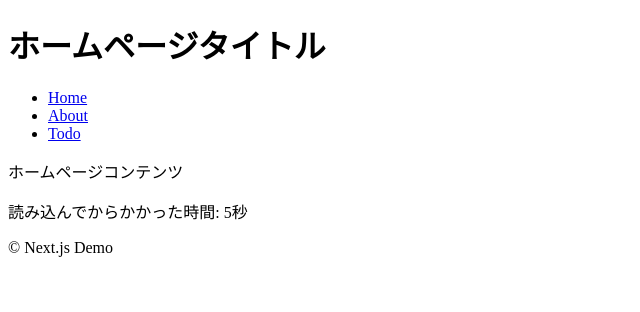
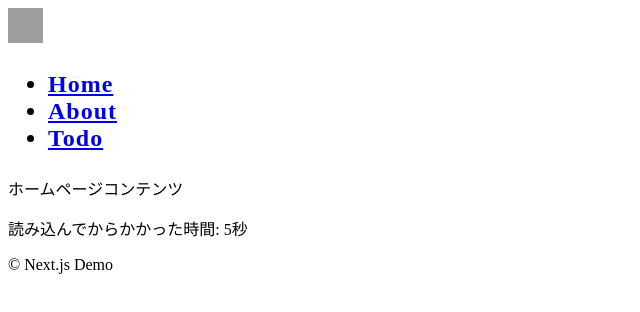
Before and after one commit to sohey-dr/play-Next, a Next.js app: page / in a window 1280 px wide. Shown: the top 312 px of the page, without its empty margins (0-640 px from the left). Built offline with nearby package versions, Linux system fonts and the light colour scheme; grey boxes are pictures that could not be loaded.

Commit message:
[ADD]ヘッダー追加

```diff
--- /dev/null
+++ b/components/Header.tsx
@@ -0,0 +1,39 @@
+
+import Image from "next/image";
+import Link from "next/link";
+
+function Header() {
+  return (
+    <section>
+      <header>
+        <div>
+          <Image
+            src="/img/headerIcon/menu.png"
+            alt="menu icon"
+            loading="eager"
+            width={35}
+            height={35}
+            priority
+          />
+        </div>
+        <h1 style={{ letterSpacing: "1px", textAlign: "left" }}>
+          <nav>
+            <ul>
+              <li>
+                <Link href="/">Home</Link>
+              </li>
+              <li>
+                <Link href="/about">About</Link>
+              </li>
+              <li>
+                <Link href="/todos">Todo</Link>
+              </li>
+            </ul>
+          </nav>
+        </h1>
+      </header>
+    </section>
+  );
+}
+
+export default Header;
--- a/components/layout.tsx
+++ b/components/layout.tsx
@@ -1,5 +1,5 @@
 import Head from "next/head";
-import Link from "next/link";
+import Header from "./Header";
 
 type Props = {
   children?: React.ReactNode;
@@ -17,22 +17,7 @@ export default function Layout({ children, title, description }: Props) {
       </Head>
 
       <div className="container mx-auto">
-        <header>
-          <h1 className="text-xl font-bold">{pageTitle}</h1>
-        </header>
-        <nav>
-          <ul>
-            <li>
-              <Link href="/">Home</Link>
-            </li>
-            <li>
-              <Link href="/about">About</Link>
-            </li>
-            <li>
-              <Link href="/todos">Todo</Link>
-            </li>
-          </ul>
-        </nav>
+        <Header />
 
         <main>{children}</main>
 
```
